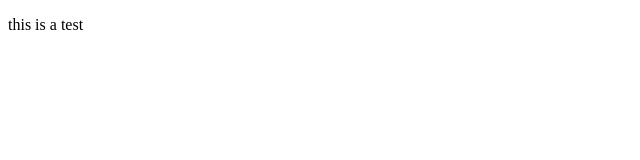
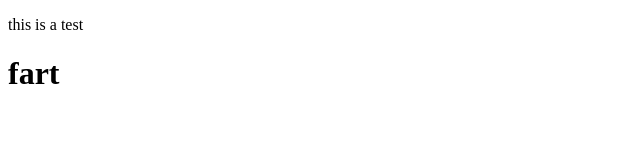
Before and after one commit to 247ELI/Le-Bon-Bon, a plain HTML site: page index.html in a window 1280 px wide. Shown: the full height of the page, 0-640 px from the left. Drawn offline with Linux system fonts and the light colour scheme.

Commit message:
llkjohoi

```diff
--- a/index.html
+++ b/index.html
@@ -8,5 +8,6 @@
 </head>
 <body>
    <p>this is a test</p>
+   <h1>fart</h1>
 </body>
 </html>
```
